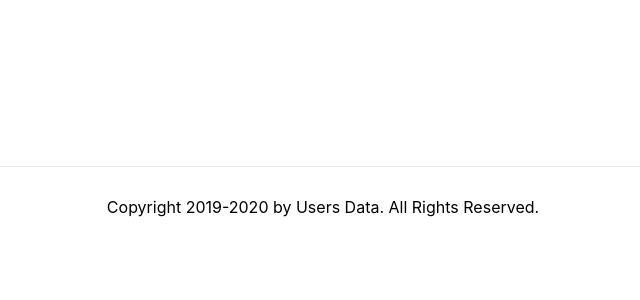
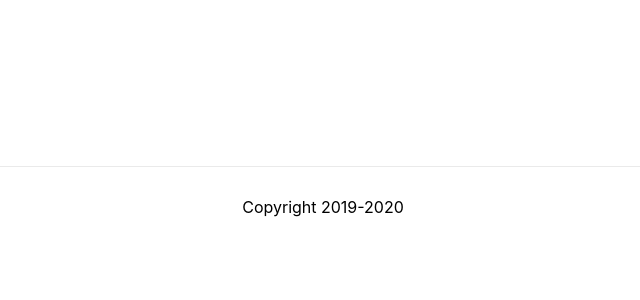
Before and after one commit to FranglinSeed/Usersdashboard, a PHP site: page /index.php in a window 1280 px wide. Shown: the part 414-714 px from the top of the page, without its empty margins (317-957 px from the left). Run offline with PHP 8.4, Linux system fonts and the light colour scheme.

Commit message:
feat: change footer copyright

```diff
--- a/footer.php
+++ b/footer.php
@@ -1,6 +1,6 @@
         </main>
         <footer>
-            <p>Copyright 2019-2020 by Users Data. All Rights Reserved.</p>
+            <p>Copyright 2019-2020</p>
         </footer>
 
     </body>
```
